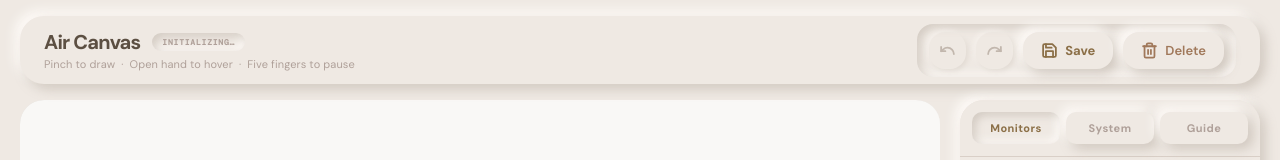
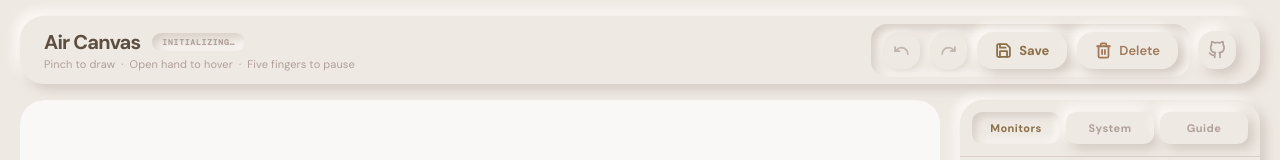
Before and after one commit to Royverse/air-canvas, a website built with Vite: page index.html in a window 1280 px wide. Shown: the top 160 px of the page. Built offline with nearby package versions, Linux system fonts and the light colour scheme; a script that the page names is missing.

Commit message:
feat: integrate repository navigation link into header actions

```diff
--- a/index.html
+++ b/index.html
@@ -46,6 +46,10 @@
             <span class="hide-mobile">Delete</span>
           </button>
         </div>
+
+        <a href="https://github.com/Royverse/air-canvas" target="_blank" rel="noopener noreferrer" class="btn icon-btn github-btn" title="View Source on GitHub">
+          <svg xmlns="http://www.w3.org/2000/svg" width="18" height="18" viewBox="0 0 24 24" fill="none" stroke="currentColor" stroke-width="2.2" stroke-linecap="round" stroke-linejoin="round"><path d="M9 19c-5 1.5-5-2.5-7-3m14 6v-3.87a3.37 3.37 0 0 0-.94-2.61c3.14-.35 6.44-1.54 6.44-7A5.44 5.44 0 0 0 20 4.77 5.07 5.07 0 0 0 19.91 1S18.73.65 16 2.48a13.38 13.38 0 0 0-7 0C6.27.65 5.09 1 5.09 1A5.07 5.07 0 0 0 5 4.77a5.44 5.44 0 0 0-1.5 3.78c0 5.42 3.3 6.61 6.44 7A3.37 3.37 0 0 0 9 18.13V22"/></svg>
+        </a>
       </div>
     </header>
 
--- a/src/style.css
+++ b/src/style.css
@@ -455,6 +455,28 @@ input[type=range]::-webkit-slider-thumb:active {
   border-radius: var(--r-md);
 }
 
+/* GitHub Link Button */
+a.btn.github-btn {
+  text-decoration: none;
+  color: var(--text-muted);
+  display: inline-flex;
+  align-items: center;
+  justify-content: center;
+}
+
+a.btn.github-btn svg {
+  stroke: var(--text-muted);
+  transition: stroke var(--t) var(--ease);
+}
+
+a.btn.github-btn:hover {
+  color: var(--text-primary);
+}
+
+a.btn.github-btn:hover svg {
+  stroke: var(--text-primary);
+}
+
 /* ════════════════════════════════════════════════
    SIDEBAR
    ════════════════════════════════════════════════ */
```
